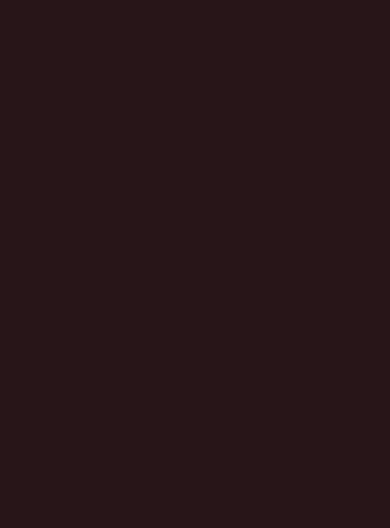
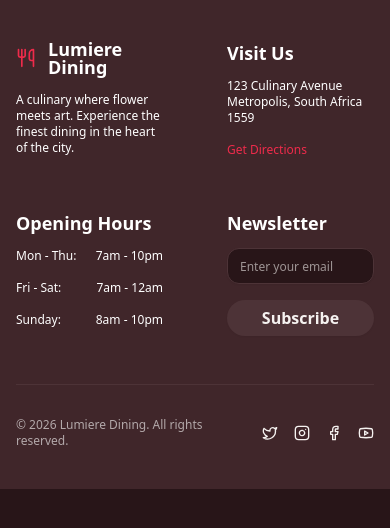
Before and after one commit to techiemokhele/lumiere_dining, a Next.js app: page / in a window 390 px wide. Shown: the top 528 px of the page. Built offline with nearby package versions, Linux system fonts and the light colour scheme; a web font is replaced by a local one.

Commit message:
feat(footer-setup): add a responsive layout for the footer

```diff
--- a/package.json
+++ b/package.json
@@ -11,6 +11,8 @@
   "dependencies": {
     "@fontsource-variable/inter": "^5.2.8",
     "@fontsource-variable/playfair-display": "^5.2.8",
+    "@radix-ui/react-separator": "^1.1.8",
+    "@radix-ui/react-slot": "^1.2.4",
     "class-variance-authority": "^0.7.1",
     "clsx": "^2.1.1",
     "lucide-react": "^0.562.0",
--- a/src/app/page.tsx
+++ b/src/app/page.tsx
@@ -3,7 +3,7 @@ import { PageContainer } from "@/components/structure/PageContainer";
 
 export default function Home() {
   return (
-    <PageContainer>
+    <PageContainer showNavigation={true} showFooter={true}>
       <PaddingContainer>
         <div></div>
       </PaddingContainer>
--- /dev/null
+++ b/src/components/LogoComponent.tsx
@@ -0,0 +1,18 @@
+import { Utensils } from "lucide-react";
+
+interface LogoProps {
+  showText: boolean;
+}
+
+export function LogoComponent({ showText }: LogoProps) {
+  return (
+    <div className="flex flex-row gap-3 items-center">
+      <Utensils className="text-primary xl:text-2xl text-xl" />
+      {showText && (
+        <p className="font-sans xl:font-extrabold font-bold xl:text-2xl lg:text-xl text-lg text-white">
+          Lumiere Dining
+        </p>
+      )}
+    </div>
+  );
+}
--- a/src/components/layout/FooterComponent.tsx
+++ b/src/components/layout/FooterComponent.tsx
@@ -1,3 +1,102 @@
+import { Separator } from "@/components/ui/separator";
+import { LogoComponent } from "../LogoComponent";
+import { Button } from "../ui/button";
+import { Input } from "../ui/input";
+import { Facebook, Instagram, TwitterIcon, Youtube } from "lucide-react";
+
 export function FooterComponent() {
-  return <footer></footer>;
+  const showCurrentYear = () => {
+    const currentDate = new Date();
+    return currentDate.getFullYear();
+  };
+
+  return (
+    <footer className="flex flex-col gap-4 py-10 xl:px-8 lg:px-8 px-4 bg-secondary">
+      <div className="grid grid-cols-2 lg:grid-cols-4 gap-x-16 gap-y-8">
+        <div className="flex flex-col gap-4">
+          <LogoComponent showText={true} />
+          <p className="font-sans font-normal xl:text-sm text-xs text-white">
+            A culinary where flower meets art. Experience the finest dining in
+            the heart of the city.
+          </p>
+        </div>
+
+        <div className="flex flex-col gap-4 pt-1">
+          <p className="font-sans font-bold xl:text-xl text-lg text-white">
+            Visit Us
+          </p>
+          <p className="font-sans font-normal xl:text-sm text-xs text-white">
+            123 Culinary Avenue <br /> Metropolis, South Africa 1559
+          </p>
+          <Button variant="link" className="flex items-start justify-start p-0">
+            <span className="font-sans font-normal xl:text-sm text-xs text-burgundy ">
+              Get Directions
+            </span>
+          </Button>
+        </div>
+
+        <div className="flex flex-col gap-4 pt-1">
+          <p className="font-sans font-bold xl:text-xl text-lg text-white">
+            Opening Hours
+          </p>
+          <div className="flex flex-row justify-between items-center">
+            <p className="font-sans font-normal xl:text-sm text-xs text-white">
+              Mon - Thu:
+            </p>
+            <p className="font-sans font-normal xl:text-sm text-xs text-white">
+              7am - 10pm
+            </p>
+          </div>
+          <div className="flex flex-row justify-between items-center">
+            <p className="font-sans font-normal xl:text-sm text-xs text-white">
+              Fri - Sat:
+            </p>
+            <p className="font-sans font-normal xl:text-sm text-xs text-white">
+              7am - 12am
+            </p>
+          </div>
+          <div className="flex flex-row justify-between items-center">
+            <p className="font-sans font-normal xl:text-sm text-xs text-white">
+              Sunday:
+            </p>
+            <p className="font-sans font-normal xl:text-sm text-xs text-white">
+              8am - 10pm
+            </p>
+          </div>
+        </div>
+
+        <div className="flex flex-col gap-4 pt-1">
+          <p className="font-sans font-bold xl:text-xl text-lg text-white">
+            Newsletter
+          </p>
+          <div className="flex flex-col gap-4 w-full">
+            <Input placeholder="Enter your email" className="bg-burgundy-950" />
+            <Button
+              variant="secondary"
+              className="bg-burgundy-700 hover:bg-burgundy-700/80"
+            >
+              <span>Subscribe</span>
+            </Button>
+          </div>
+        </div>
+      </div>
+
+      <div></div>
+
+      <Separator orientation="horizontal" className="my-4" />
+
+      <div className="flex flex-row justify-between items-center gap-6">
+        <p className="font-sans font-normal xl:text-sm text-xs text-white-60">
+          &copy; {showCurrentYear()} Lumiere Dining. All rights reserved.
+        </p>
+
+        <div className="flex flex-row gap-4">
+          <TwitterIcon className="hover:text-primary lg:size-6 size-4 cursor-pointer" />
+          <Instagram className="hover:text-primary lg:size-6 size-4 cursor-pointer" />
+          <Facebook className="hover:text-primary lg:size-6 size-4 cursor-pointer" />
+          <Youtube className="hover:text-primary lg:size-6 size-4 cursor-pointer" />
+        </div>
+      </div>
+    </footer>
+  );
 }
--- a/src/components/structure/PaddingContainer.tsx
+++ b/src/components/structure/PaddingContainer.tsx
@@ -1,3 +1,26 @@
-export function PaddingContainer({ children }: { children: React.ReactNode }) {
-  return <div>{children}</div>;
+import { cn } from "@/lib/utils";
+
+interface PaddingProps {
+  children: React.ReactNode;
+  className?: string;
+  size?: "small" | "medium" | "large";
 }
+
+export function PaddingContainer({
+  children,
+  className,
+  size = "small",
+}: PaddingProps) {
+  return (
+    <div
+      className={cn(
+        "max-w-screen-2xl",
+        size === "small" && "px-4 md:px-12",
+        size === "large" && "px-4 md:px-20 xl:px-40",
+        className
+      )}
+    >
+      {children}
+    </div>
+  );
+}
--- a/src/components/structure/PageContainer.tsx
+++ b/src/components/structure/PageContainer.tsx
@@ -1,5 +1,22 @@
-import React from "react";
+import { NavComponent } from "../layout/NavComponent";
+import { FooterComponent } from "../layout/FooterComponent";
 
-export function PageContainer({ children }: { children: React.ReactNode }) {
-  return <main>{children}</main>;
+interface PageProps {
+  children: React.ReactNode;
+  showNavigation: boolean;
+  showFooter: boolean;
 }
+
+export function PageContainer({
+  children,
+  showNavigation,
+  showFooter,
+}: PageProps) {
+  return (
+    <main>
+      {showNavigation && <NavComponent />}
+      {children}
+      {showFooter && <FooterComponent />}
+    </main>
+  );
+}
--- /dev/null
+++ b/src/components/ui/button.tsx
@@ -0,0 +1,57 @@
+import * as React from "react";
+import { Slot } from "@radix-ui/react-slot";
+import { cva, type VariantProps } from "class-variance-authority";
+
+import { cn } from "@/lib/utils";
+
+const buttonVariants = cva(
+  "inline-flex items-center justify-center gap-2 whitespace-nowrap rounded-full text-sm font-bold transition-colors focus-visible:outline-none focus-visible:ring-1 focus-visible:ring-ring disabled:pointer-events-none disabled:opacity-50 [&_svg]:pointer-events-none [&_svg]:size-4 [&_svg]:shrink-0",
+  {
+    variants: {
+      variant: {
+        default:
+          "bg-primary text-primary-foreground shadow hover:bg-primary/90",
+        destructive:
+          "bg-destructive text-destructive-foreground shadow-sm hover:bg-destructive/90",
+        outline:
+          "border border-input bg-background shadow-sm hover:bg-accent hover:text-accent-foreground",
+        secondary:
+          "bg-secondary text-secondary-foreground shadow-sm hover:bg-secondary/80",
+        ghost: "hover:bg-accent hover:text-accent-foreground",
+        link: "text-primary underline-offset-4 hover:underline",
+      },
+      size: {
+        default: "h-9 px-4 py-2",
+        sm: "h-8 rounded-md px-3 text-xs",
+        lg: "h-10 rounded-md px-8",
+        icon: "h-9 w-9",
+      },
+    },
+    defaultVariants: {
+      variant: "default",
+      size: "default",
+    },
+  }
+);
+
+export interface ButtonProps
+  extends React.ButtonHTMLAttributes<HTMLButtonElement>,
+    VariantProps<typeof buttonVariants> {
+  asChild?: boolean;
+}
+
+const Button = React.forwardRef<HTMLButtonElement, ButtonProps>(
+  ({ className, variant, size, asChild = false, ...props }, ref) => {
+    const Comp = asChild ? Slot : "button";
+    return (
+      <Comp
+        className={cn(buttonVariants({ variant, size, className }))}
+        ref={ref}
+        {...props}
+      />
+    );
+  }
+);
+Button.displayName = "Button";
+
+export { Button, buttonVariants };
--- /dev/null
+++ b/src/components/ui/input.tsx
@@ -0,0 +1,22 @@
+import * as React from "react";
+
+import { cn } from "@/lib/utils";
+
+const Input = React.forwardRef<HTMLInputElement, React.ComponentProps<"input">>(
+  ({ className, type, ...props }, ref) => {
+    return (
+      <input
+        type={type}
+        className={cn(
+          "flex h-9 w-full rounded-xl border border-input bg-transparent px-3 py-1 lg:text-base text-xs shadow-sm transition-colors file:border-0 file:bg-transparent file:text-sm file:font-medium file:text-foreground placeholder:text-muted-foreground focus-visible:outline-none focus-visible:ring-1 focus-visible:ring-ring disabled:cursor-not-allowed disabled:opacity-50 md:text-sm",
+          className
+        )}
+        ref={ref}
+        {...props}
+      />
+    );
+  }
+);
+Input.displayName = "Input";
+
+export { Input };
--- /dev/null
+++ b/src/components/ui/separator.tsx
@@ -0,0 +1,31 @@
+"use client"
+
+import * as React from "react"
+import * as SeparatorPrimitive from "@radix-ui/react-separator"
+
+import { cn } from "@/lib/utils"
+
+const Separator = React.forwardRef<
+  React.ElementRef<typeof SeparatorPrimitive.Root>,
+  React.ComponentPropsWithoutRef<typeof SeparatorPrimitive.Root>
+>(
+  (
+    { className, orientation = "horizontal", decorative = true, ...props },
+    ref
+  ) => (
+    <SeparatorPrimitive.Root
+      ref={ref}
+      decorative={decorative}
+      orientation={orientation}
+      className={cn(
+        "shrink-0 bg-border",
+        orientation === "horizontal" ? "h-[1px] w-full" : "h-full w-[1px]",
+        className
+      )}
+      {...props}
+    />
+  )
+)
+Separator.displayName = SeparatorPrimitive.Root.displayName
+
+export { Separator }
--- a/tailwind.config.ts
+++ b/tailwind.config.ts
@@ -72,6 +72,11 @@ const config: Config = {
           500: "hsl(350, 85%, 55%)",
           600: "hsl(350, 85%, 45%)",
         },
+        white: {
+          DEFAULT: "#ffffff",
+          60: "rgba(255, 255, 255, 0.6)",
+          100: "#ffffff",
+        },
       },
 
       fontFamily: {
```
Also changed, not shown: 1 other file (tests, documents, lock files or other folders).
